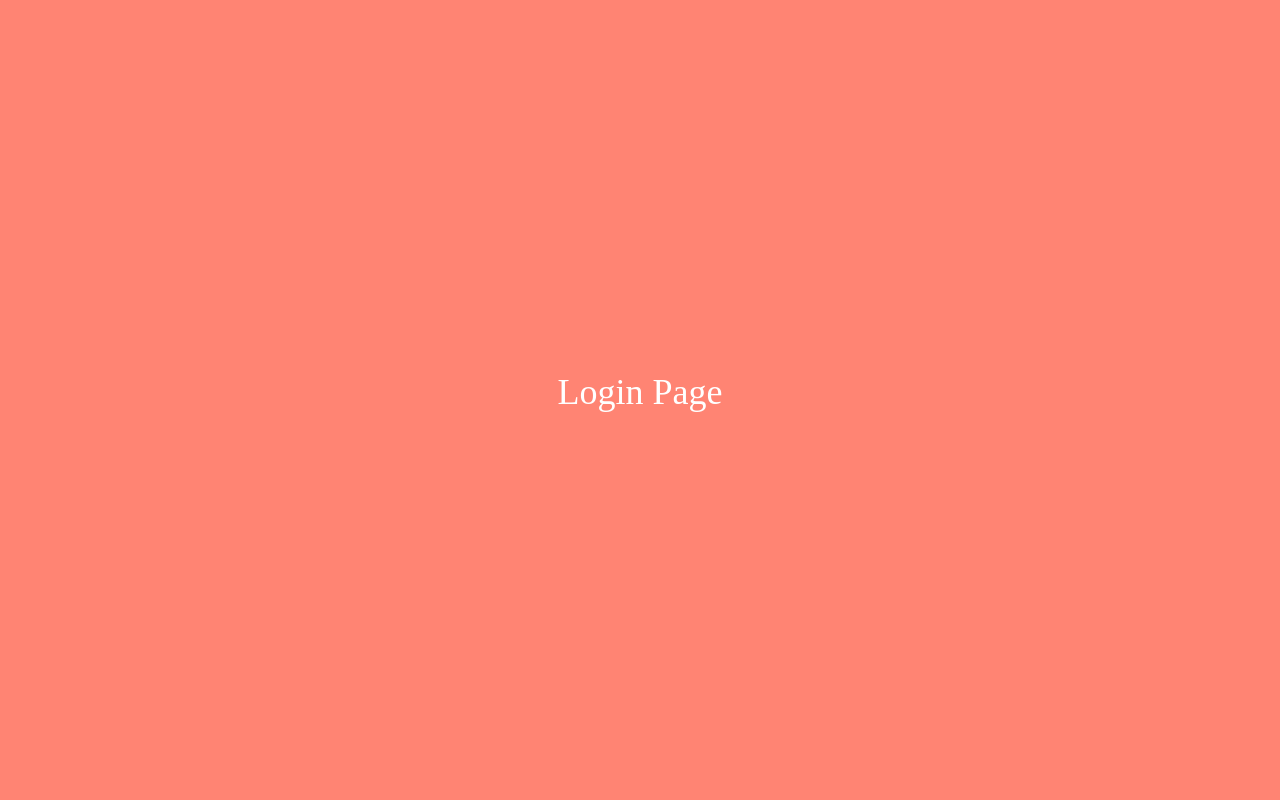
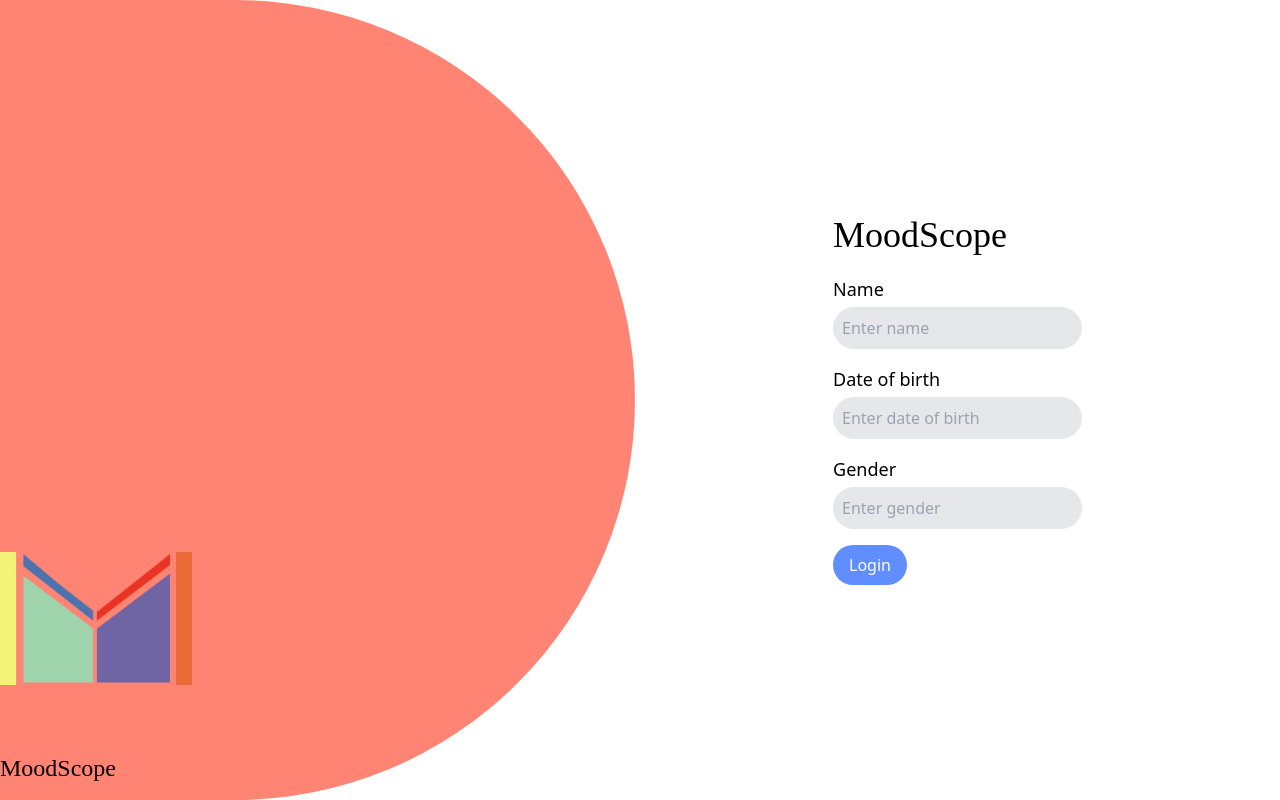
Before and after one commit to bkthejesh/moodscope, a Next.js app: page /login in a window 1280 px wide. Built offline with nearby package versions, Linux system fonts and the light colour scheme.

Commit message:
Login page created

```diff
--- a/src/pages/login.tsx
+++ b/src/pages/login.tsx
@@ -1,14 +1,63 @@
-// Login.tsx
 import React from 'react';
+import Image from 'next/image';
 
-const Login: React.FC = () => {
+const Login = () => {
   return (
-    <div className="flex items-center justify-center h-screen bg-[#ff8473]">
-      <div className="text-center text-white">
-        <h1 className="text-4xl mb-4 font-lucida-calligraphy">
-          Login Page
-        </h1>
-        {/* Your login form goes here */}
+    <div className="flex items-end justify-start h-screen">
+      <div className="relative w-full h-full overflow-hidden flex">
+        <div className="w-3/5 h-full bg-[#ff8473] rounded-r-full overflow-hidden relative flex flex-col items-start justify-end pr-2 pb-2"
+          style={{ clipPath: 'polygon(100% 0, 100% 100%, 0 100%, 0 0)', }}
+        >
+          <div className="w-48 h-48 mb-2">
+            <Image src="/logo.png" alt="Logo" width={256} height={128} />
+          </div>
+          <p className="text-2xl mb-2 font-lucida-calligraphy text-left">
+            MoodScope
+          </p>
+        </div>
+        <div className="w-3/5 p-8 flex items-center justify-center bg-white">
+          <div className="text-[#ff8473]">
+            <h1 className="text-4xl mb-5 font-lucida-calligraphy text-black">
+              MoodScope
+            </h1>
+            <form>
+              <div className="mb-4">
+                <label className="block text-lg mb-1 font-calibri text-black">
+                  Name
+                </label>
+                <input
+                  type="text"
+                  className="border bg-gray-200 p-2 rounded-full w-full"
+                  placeholder="Enter name"
+                />
+              </div>
+              <div className="mb-4">
+              <label className="block text-lg mb-1 font-calibri text-black">
+                  Date of birth
+                </label>
+                <input
+                  type="text"
+                  className="border bg-gray-200 p-2 rounded-full w-full"
+                  placeholder="Enter date of birth"
+                />
+              </div>
+              <div className="mb-4">
+              <label className="block text-lg mb-1 font-calibri text-black">
+                  Gender
+                </label>
+                <input
+                  type="text"
+                  className="border bg-gray-200 p-2 rounded-full w-full"
+                  placeholder="Enter gender"
+                />
+              </div>
+
+              <button type="submit" className="bg-[#608DFF] text-white py-2 px-4 rounded-full hover:bg-blue-600">
+                Login
+              </button>
+            </form>
+          </div>
+        </div>
       </div>
     </div>
   );
```
